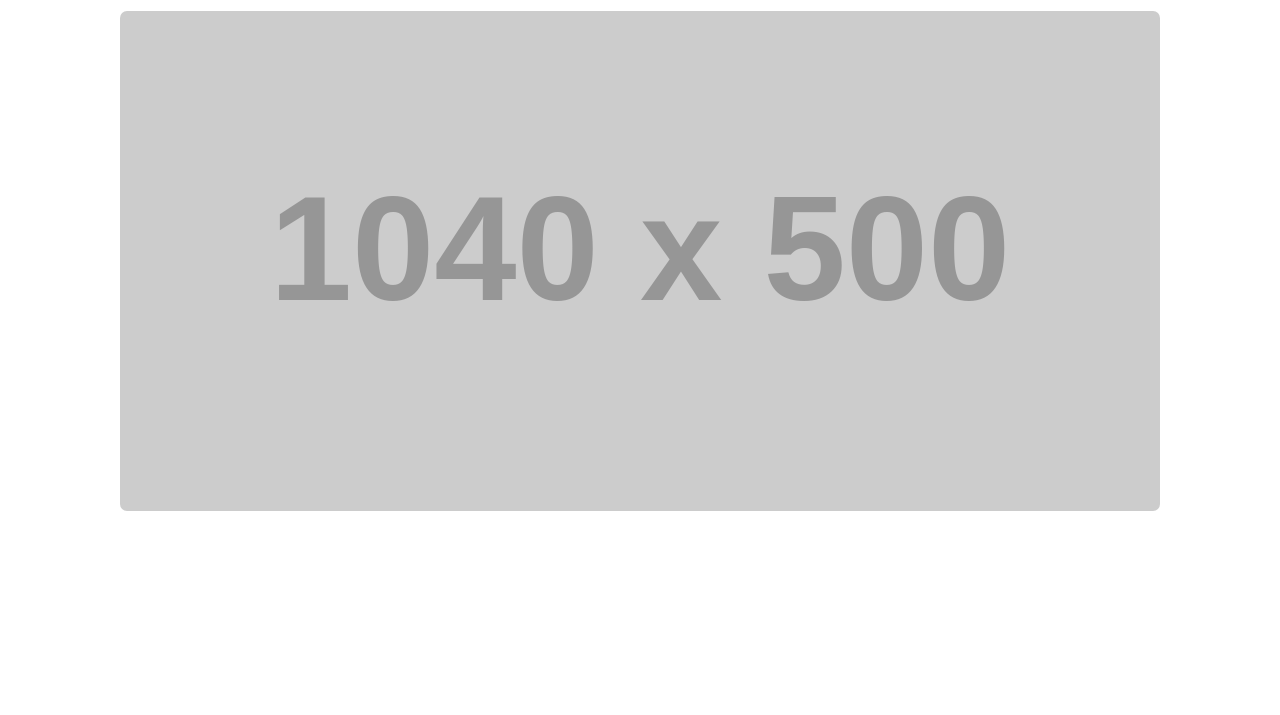
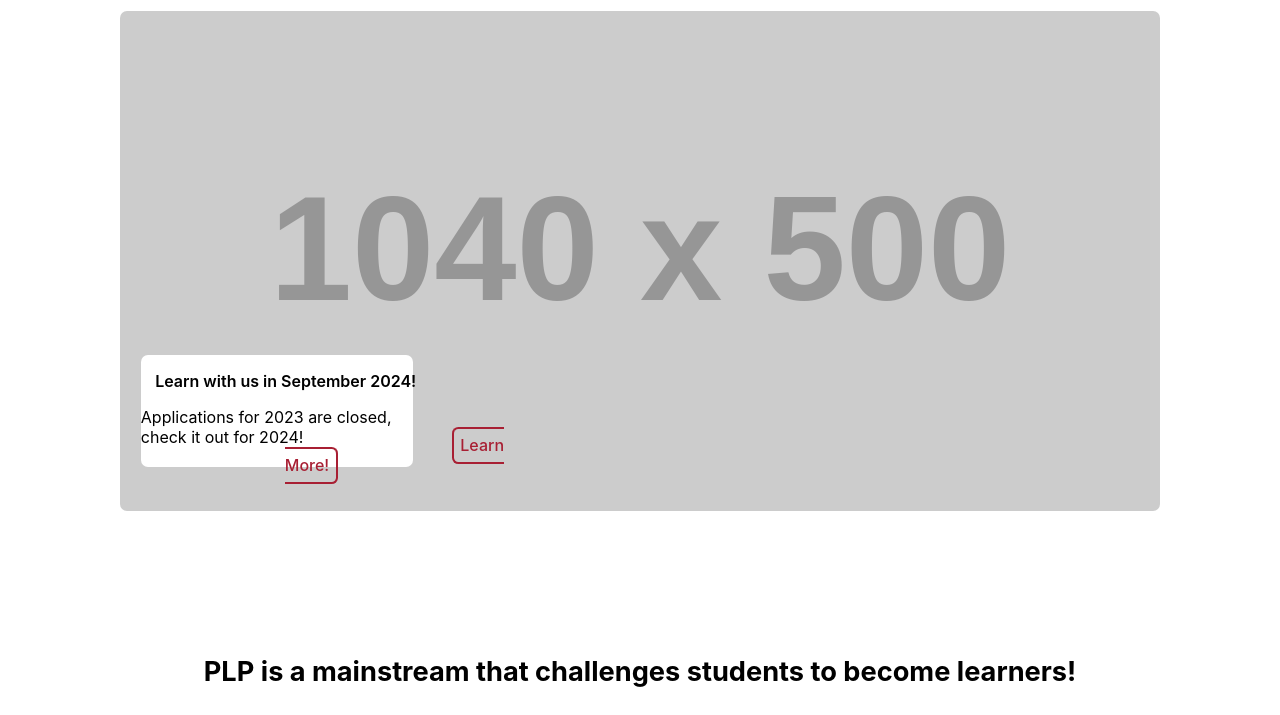
Before and after one commit to rainnfx/PLP-Site, a website built with Vite: page index.html in a window 1280 px wide. Shown: the part 283-998 px from the top of the page. Before the commit the page ends 900 px from the top, so only its background shows below. Built offline with nearby package versions, Linux system fonts and the light colour scheme; placeholder pictures from the web are drawn by us.

Commit message:
Done for the night, working on a learn with us section.

```diff
--- a/home.html
+++ b/index.html
@@ -4,7 +4,7 @@
 <head>
   <meta charset="utf-8">
   <meta name="viewport" content="width=device-width">
-  <title>replit</title>
+  <title>Preformance Learning Program</title>
   <link href="style.css" rel="stylesheet" type="text/css" />
 
 </head>
@@ -16,8 +16,8 @@
   <header>
     <nav>
 
-      <a href="./home.html" class=logo>
-        <img src="https://via.placeholder.com/75.png?text=Logo">
+      <a href="./index.html" class=logo>
+        <img src="https://via.placeholder.com/75.png?text=Logo Here">
 
       </a>
 
@@ -43,8 +43,23 @@
       </div>
 
       <div class="hero-img">
-        <img src="https://via.placeholder.com/1040x500.png?text=Hero Image">
+        <img src="https://via.placeholder.com/1040x500.png?text=Hero Images Here">
       </div>
+
+      <div class="learn-with-us">
+
+        <p>Learn with us in September 2024!</p>
+        <caption>Applications for 2023 are closed, check it out for 2024!</caption>
+        <a href="https://www.craft.do/s/djQAqIMCQS0ky5" target="_blank">Learn More!</a>
+
+      </div>
+
+      <div class="sm-info">
+
+        <h3>PLP is a mainstream that challenges students to become learners!</h3>
+
+      </div>
+
     </section>
 
   </div>
--- a/style.css
+++ b/style.css
@@ -108,3 +108,44 @@ nav {
 .hero-img img {
   border-radius: 7px;
 }
+
+.learn-with-us {
+  height: 7rem;
+  width: 17rem;
+  background-color: white;
+  border-radius: 7px;
+  position: relative;
+  float: right;
+  bottom: 10rem;
+}
+
+.learn-with-us p {
+  position: relative;
+  font-weight: 640;
+  left: .9rem;
+}
+
+.learn-with-us a {
+  position: relative;
+  text-decoration: none;
+  color: #a81f33;
+  padding: .4rem;
+  border: .15rem solid #a81f33;
+  border-radius: .4rem;
+  font-weight: 500;
+  left: 9em;
+  top: .5rem;
+  transition: 0.3s;
+}
+
+.learn-with-us a:hover {
+  transition: 0.3s;
+  background-color: #a81f33;
+  color: #fff;
+}
+
+.sm-info h3 {
+  text-align: center;
+  font-size: 1.7rem;
+  font-weight: 650;
+}
```
